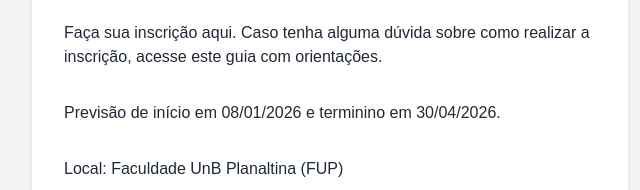
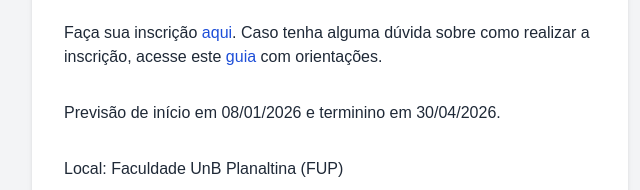
Before and after one commit to bwb0de/ddsscripts.github.io, a plain HTML site: page python_course.html in a window 1280 px wide. Shown: the part 283-473 px from the top of the page, 0-640 px from the left. Drawn offline with nearby package versions, Linux system fonts and the light colour scheme; a web font is replaced by a local one.

Commit message:
Configurando visual e comportamento do link de inscrição

```diff
--- a/python_course.html
+++ b/python_course.html
@@ -31,7 +31,7 @@
                     <!--<h2 class="text-lg text-center font-bold mb-2 p-6 text-blue-900">O que você precisa?</h2>-->
 
                     <p class="text-gray-800 p-4">
-                        Faça sua inscrição <a href="https://sigaa.unb.br/sigaa/public/servicos_digitais/extensao/paginaListaPeriodosInscricoesAbertosAtividades.jsf">aqui</a>. Caso tenha alguma dúvida sobre como realizar a inscrição, acesse este <a href="ext_insc_tut.pdf">guia</a> com orientações.
+                        Faça sua inscrição <a target="_blank" class="text-blue-700" ="https://sigaa.unb.br/sigaa/public/servicos_digitais/extensao/paginaListaPeriodosInscricoesAbertosAtividades.jsf">aqui</a>. Caso tenha alguma dúvida sobre como realizar a inscrição, acesse este <a target="_blank" class="text-blue-700" href="ext_insc_tut.pdf">guia</a> com orientações.
                     </p>
 
                     <p class="text-gray-800 p-4">
```
